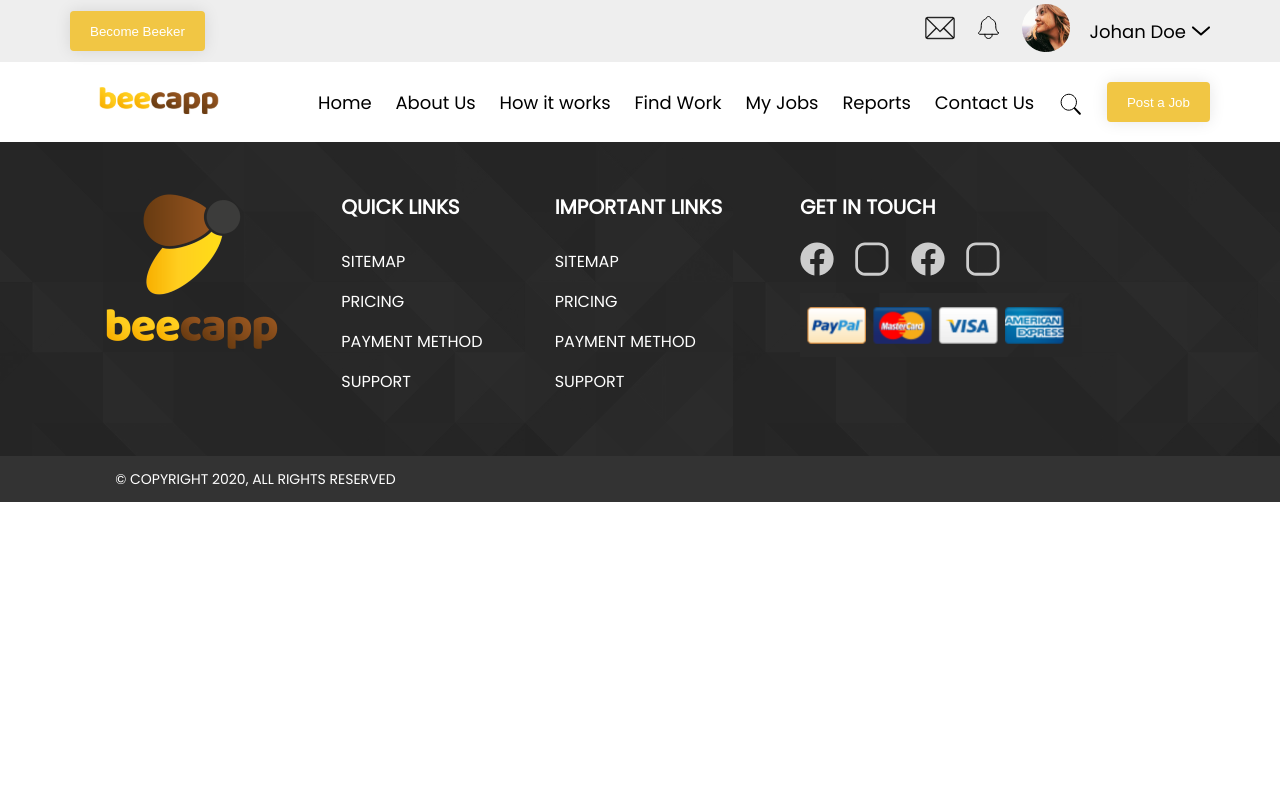
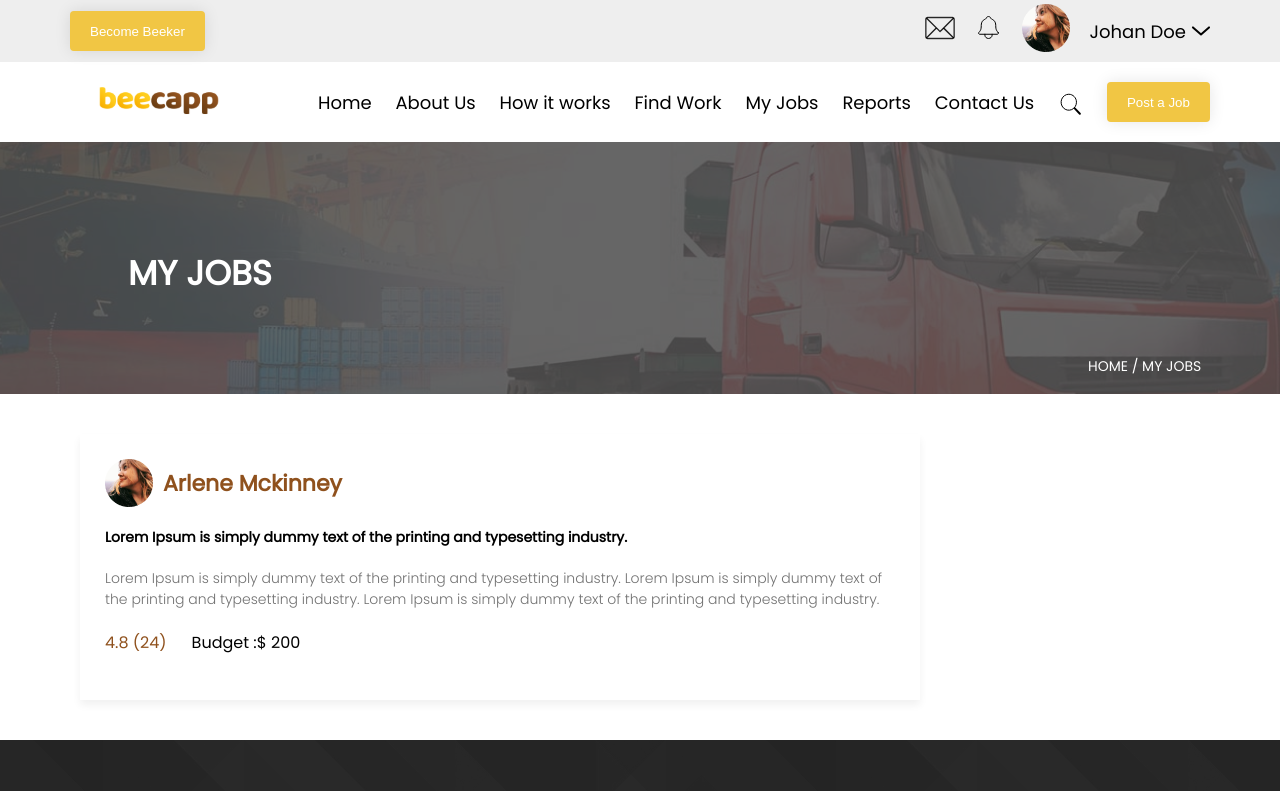
Before and after one commit to asadrazashah/becapp, a React (Create React App) app: page /home/myjobs in a window 1280 px wide. Shown: the top 791 px of the page. Built offline with nearby package versions, Linux system fonts and the light colour scheme.

Commit message:
added job card and jobs page

```diff
--- a/src/Routes.tsx
+++ b/src/Routes.tsx
@@ -8,6 +8,7 @@ import ForgotPassword from './screens/ForgotPassword';
 import NewPassword from './screens/NewPassword';
 import Register from "./screens/Register";
 import AboutUs from './screens/AboutUs';
+import Jobs from './screens/Jobs';
 
 function Routes() {
     let auth = true;
@@ -27,8 +28,9 @@ function Routes() {
             {auth && <>
                 <Header />
                 <Switch>
-                    <Route exact path="/home" component={Login} />
+                    <Route exact path="/" component={Login} />
                     <Route exact path="/home/about" component={AboutUs} />
+                    <Route exact path="/home/myjobs" component={Jobs} />
                 </Switch>
             </>}
             <Footer />
--- /dev/null
+++ b/src/components/JobCard.tsx
@@ -0,0 +1,29 @@
+import React from "react";
+import "../styles/components/job_card.scss"
+
+interface job {
+    avatar: any;
+    name?: string;
+    heading?: string;
+    description?: string;
+}
+interface IProps {
+    job: job
+}
+const JobCard: React.FC<IProps> = ({ job }) => {
+    const { avatar, name, heading, description } = job;
+    return <div className="jobCard">
+        <span className="intro">
+            <img src={avatar} alt="avatar" />
+            <h3>{name}</h3>
+        </span>
+        <h4>{heading}</h4>
+        <p>{description}</p>
+        <div className="jobDetails">
+            <span className="rating">4.8 (24)</span>
+            <div className="budget"><h5>Budget : </h5><span> $ 200</span></div>
+        </div>
+    </div>
+}
+
+export default JobCard;
--- /dev/null
+++ b/src/constants/index.ts
@@ -0,0 +1,6 @@
+export const jobData = {
+    avatar: require("../assets/avatar.png"),
+    name: "Arlene Mckinney",
+    heading: "Lorem Ipsum is simply dummy text of the printing  and typesetting industry.",
+    description: "Lorem Ipsum is simply dummy text of the printing  and typesetting industry.  Lorem Ipsum is simply dummy text of the printing  and typesetting industry.  Lorem Ipsum is simply dummy text of the printing  and typesetting industry. ",
+}
--- /dev/null
+++ b/src/screens/Jobs.tsx
@@ -0,0 +1,22 @@
+import React from "react";
+import { Grid } from "@material-ui/core";
+import DescriptionPage from "../components/DescriptionPage";
+import JobCard from "../components/JobCard";
+import * as Constants from "../constants";
+import "../styles/screens/jobs.scss"
+
+const Jobs: React.FC = () => {
+    return <>
+        <DescriptionPage title="MY JOBS" link="MY JOBS" />
+        <div>
+            <Grid container style={{ padding: "40px 80px" }}>
+                <Grid item xs={12} sm={12} md={9} lg={9}>
+                    <JobCard job={Constants.jobData} />
+                </Grid>
+                <Grid item xs={12} sm={12} md={3} lg={3}></Grid>
+            </Grid>
+        </div>
+    </>
+}
+
+export default Jobs;
--- a/src/styles/Theme.scss
+++ b/src/styles/Theme.scss
@@ -10,3 +10,4 @@ $spacing32: 32px;
 $themeBackground: #f8f9fa;
 $golden: #f1c644;
 $greyText: #999999;
+$brown: #8f511d;
--- /dev/null
+++ b/src/styles/components/job_card.scss
@@ -0,0 +1,46 @@
+@import "../Theme.scss";
+.jobCard {
+  box-shadow: 0px 5px 8px rgba(0, 0, 0, 0.06);
+  padding: 25px;
+  h4 {
+    font-size: 14px;
+    font-weight: 800;
+    margin: 20px 0px;
+  }
+  p {
+    font-weight: 300;
+    font-size: 14px;
+    line-height: 21px;
+    color: #727272;
+  }
+  .intro {
+    display: flex;
+    flex-wrap: nowrap;
+    align-items: center;
+    img {
+      width: 48px;
+      height: 48px;
+    }
+    h3 {
+      color: $brown;
+      font-size: 22px;
+      font-weight: 700;
+      margin-left: 10px;
+    }
+  }
+}
+.jobDetails {
+  padding: 20px 0px;
+  display: flex;
+  .rating {
+    color: $brown;
+    margin-right: 25px;
+  }
+  .budget {
+    display: flex;
+    h5 {
+      font-weight: 500;
+      font-size: 16px;
+    }
+  }
+}
```
Also changed, not shown: src/styles/screens/jobs.scss (added).
